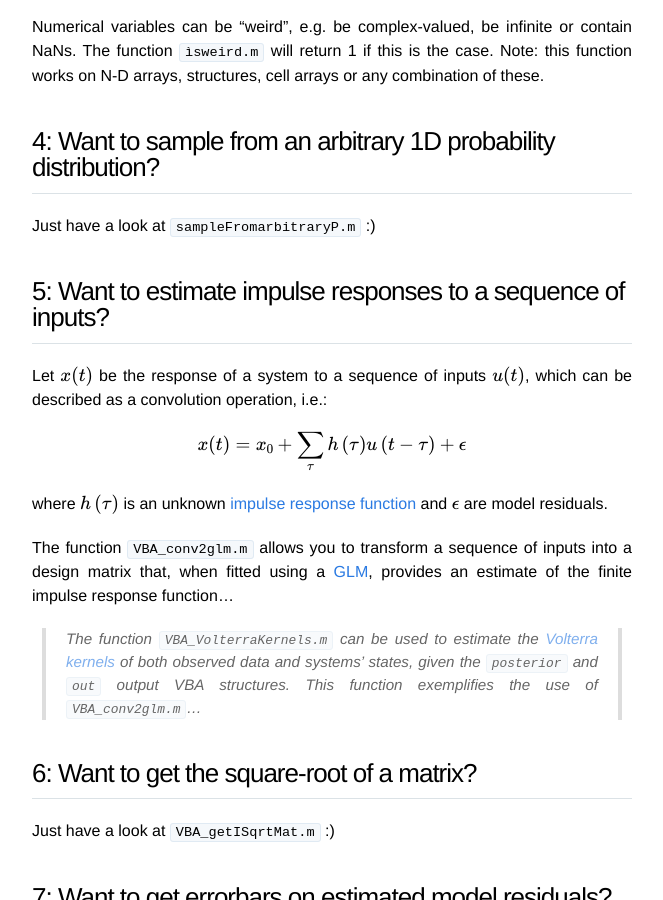
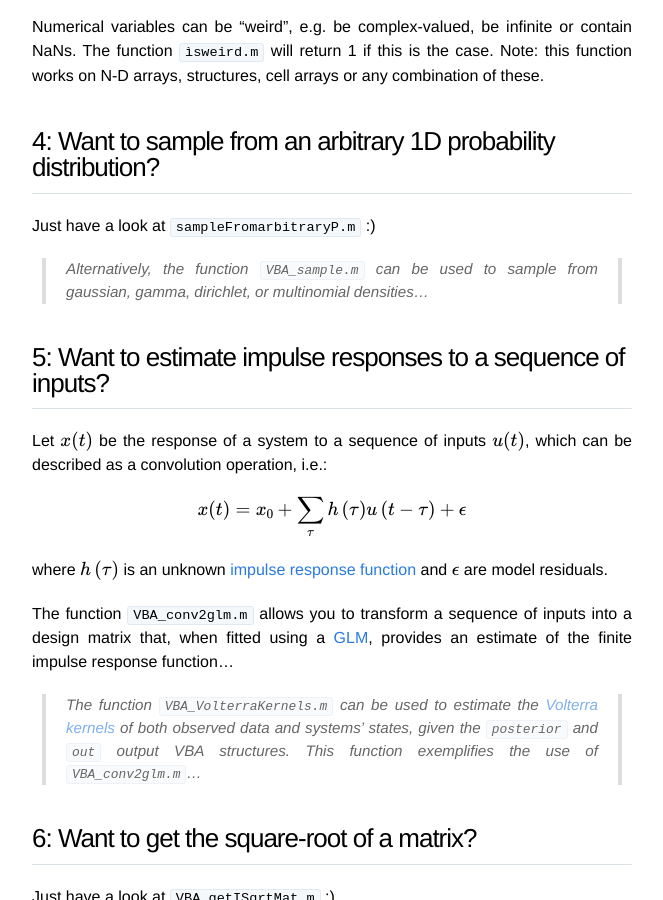
Before and after one commit to MBB-team/VBA-toolbox, a Jekyll site: the page built from _wiki/a-few-VBA-functions.md, in a window 1280 px wide and 900 px high, scrolled down 1403 px. Shown: the whole window, without its empty margins (308-971 px from the left). Built offline with Jekyll 4.4.1, drawn with Linux system fonts in a browser that asks for light colours; nearby versions of some CDN libraries; formulas are drawn with MathJax 3.

Commit message:
Update a-few-VBA-functions.md

```diff
--- a/_wiki/a-few-VBA-functions.md
+++ b/_wiki/a-few-VBA-functions.md
@@ -25,6 +25,8 @@ Numerical variables can be "weird", e.g. be complex-valued, be infinite or conta
 ## 4: Want to sample from an arbitrary 1D probability distribution?
 
 Just have a look at `sampleFromarbitraryP.m` :)
+
+> Alternatively, the function `VBA_sample.m` can be used to sample from gaussian, gamma, dirichlet, or multinomial densities...
 
 
 ## 5: Want to estimate impulse responses to a sequence of inputs?
```
